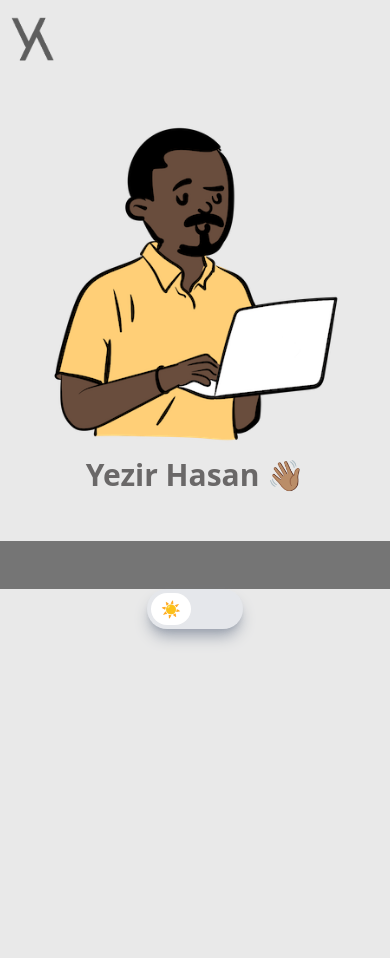
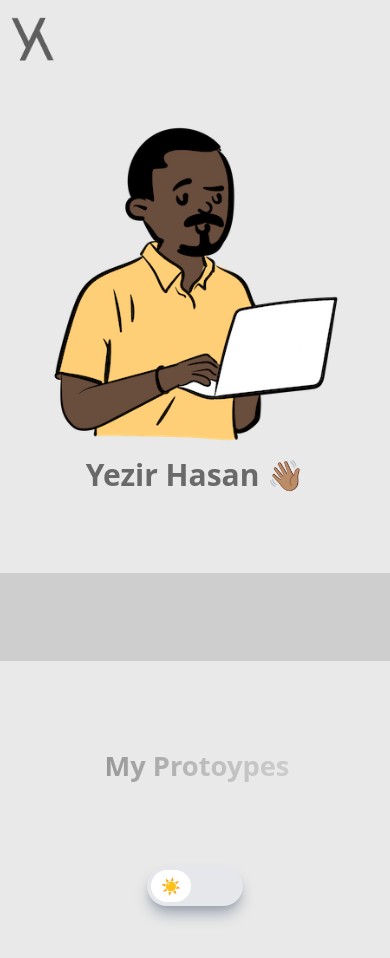
Before and after one commit to grzdev/yezirhasan, a SvelteKit app: page /more in a window 390 px wide. Before the commit the page ends 844 px from the top, so only its background shows below. Built offline with nearby package versions, Linux system fonts and the light colour scheme; some icons are missing.

Commit message:
chore: minor changes

```diff
--- a/src/modules/AllArticles.svelte
+++ b/src/modules/AllArticles.svelte
@@ -75,7 +75,7 @@
 				/>
 			</h1>
 			<h1
-				class="text-[7vw] ml-[3vw] w-full md:text-[2vw] font-semibold"
+				class="text-[7vw] ml-[3vw] md:ml-[1rem] w-full md:text-[2vw] font-semibold"
 			>
 				All Articles
 			</h1>
--- a/src/modules/More.svelte
+++ b/src/modules/More.svelte
@@ -23,23 +23,23 @@
 	</div>
 
 	<div
-		class="w-full h-[3rem] mt-[3rem] bg-[#757575] md:mt-[5 rem] md:h-[5.5svw] overflow-hidden flex items-center"
+		class="w-full h-[5.5rem] mt-[5rem] bg-[#cecece] dark:bg-[#1d1d1e] md:mt-[5rem] md:h-[6rem] overflow-hidden flex items-center"
 	>
 		<div class="marquee-wrapper">
 			<h1
-				class="text-[2.7rem] md:text-[4.5rem] font-bold text-[#ebebeb] dark:text-black tracking-tighter marquee-content"
+				class="text-[4.3rem] md:text-[5rem] font-bold text-[#6a6868] dark:text-black tracking-tighter marquee-content"
 				style="transform: scaleY(1.3);"
 			>
-				SPORT JOURNALIST
+				SPORTS JOURNALIST
 			</h1>
 			<h1
-				class="text-[2.7rem] md:text-[4.5rem] font-bold text-[#ebebeb] dark:text-black tracking-tighter marquee-content"
+				class="text-[4.3rem] md:text-[5rem] font-bold text-[#6a6868] dark:text-black tracking-tighter marquee-content"
 				style="transform: scaleY(1.3);"
 			>
 				BACKEND DEVELOPER
 			</h1>
 			<h1
-				class="text-[2.7rem] md:text-[4.5rem] font-bold text-[#ebebeb] dark:text-black tracking-tighter marquee-content"
+				class="text-[4.3rem] md:text-[5rem] font-bold text-[#6a6868] dark:text-black tracking-tighter marquee-content"
 				style="transform: scaleY(1.3);"
 			>
 				CREATIVE MANAGER
@@ -47,7 +47,17 @@
 		</div>
 	</div>
 
-	<ThemeSwitch />
+	<div class="mt-[5rem]">
+		<h2
+			class="move-from-buttom cursor-pointer bg-gradient-to-r from-[#989898] via-[#bbbbbb] to-[#cdcdcd] bg-clip-text text-transparent text-[7vw] md:text-[4.4vw] font-bold mt-[1.2vw] ml-[1vw] md:mt-[0.7vw]"
+		>
+			My Protoypes
+		</h2>
+	</div>
+
+	<div class="mt-[5rem] mb-[3rem]">
+		<ThemeSwitch />
+	</div>
 </div>
 
 <style>
```
